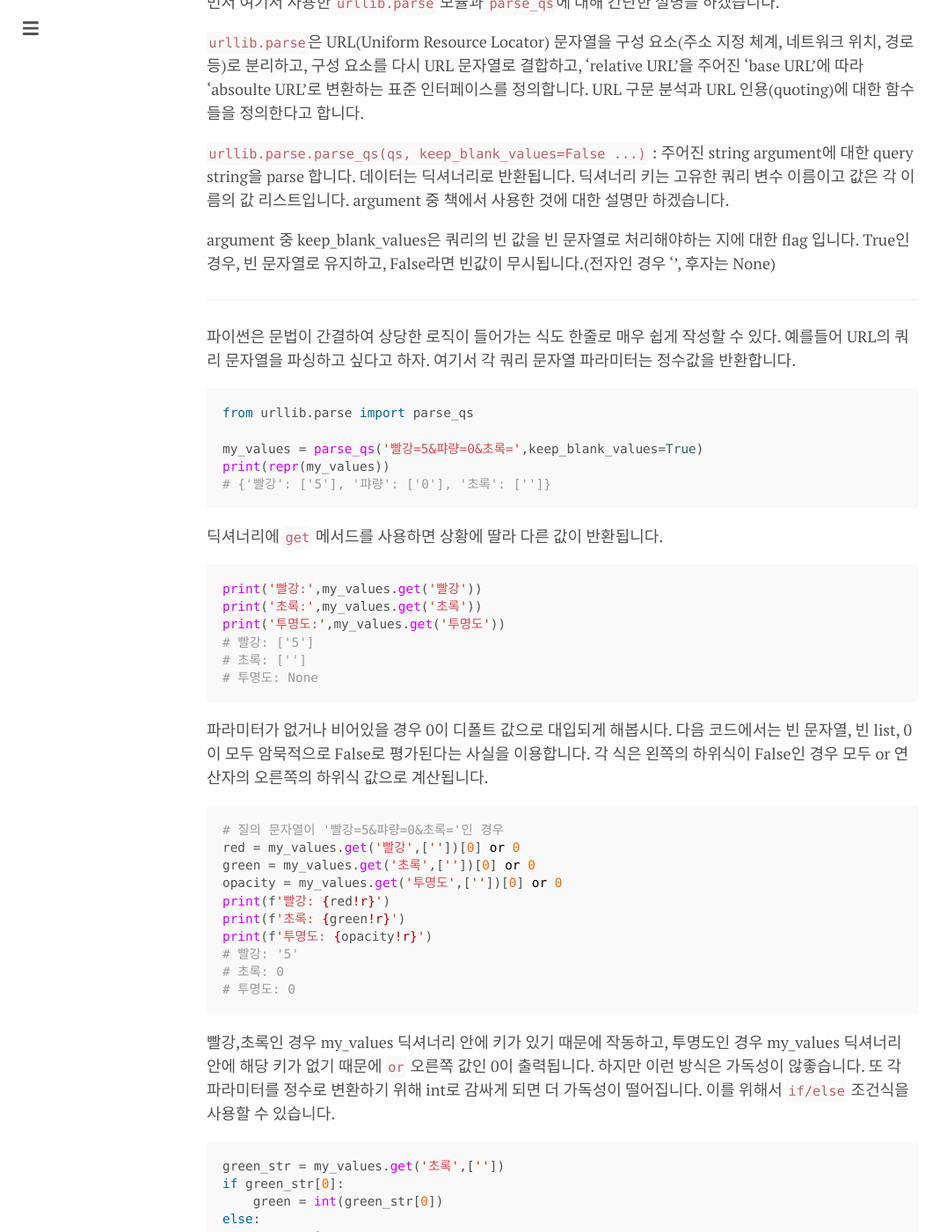
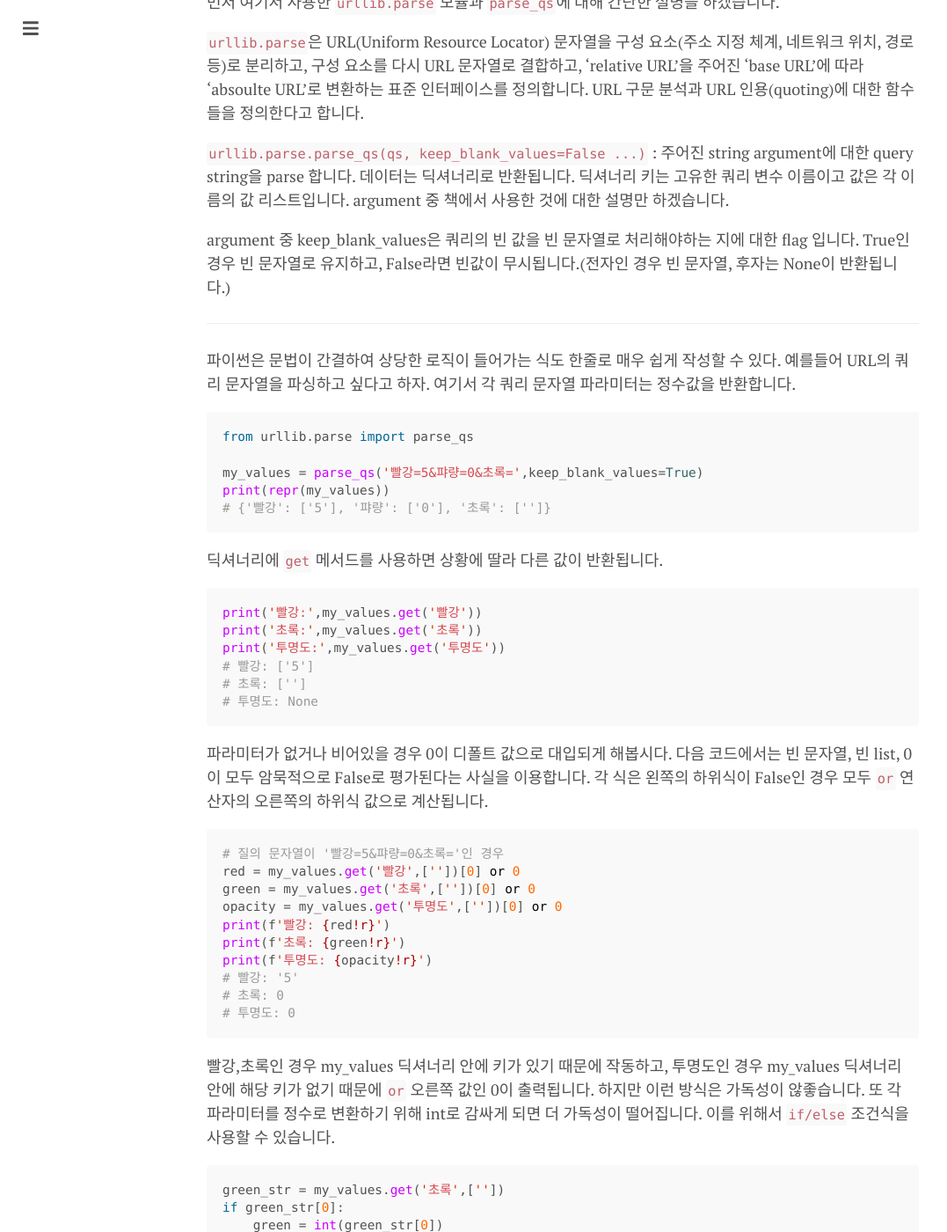
Before and after one commit to changhyeonnam/changhyeonnam.github.io, a Jekyll site: the page built from _posts/2021/2021-08-29-python_bw05_helper_function.md, in a window 1280 px wide and 1400 px high, scrolled down 538 px. Shown: the whole window at 88% size, without its empty margins (0-1077 px from the left). Built offline with Jekyll 4.4.1, drawn with Linux system fonts in a browser that asks for light colours; nearby versions of some CDN libraries; our own code applies the rules of GitHub Pages for plain Markdown files; comment, search, counter and statistics services are not loaded; some of the changed text lies outside the part shown.

Commit message:
Update 2021-08-29-python_bw05_helper_function.md

````diff
--- a/_posts/2021/2021-08-29-python_bw05_helper_function.md
+++ b/_posts/2021/2021-08-29-python_bw05_helper_function.md
@@ -20,7 +20,7 @@ comments: true
 
 `urllib.parse.parse_qs(qs, keep_blank_values=False ...)` : 주어진 string argument에 대한 query string을 parse 합니다. 데이터는 딕셔너리로 반환됩니다. 딕셔너리 키는 고유한 쿼리 변수 이름이고 값은 각 이름의 값 리스트입니다. argument 중 책에서 사용한 것에 대한 설명만 하겠습니다.
 
-argument 중 keep_blank_values은 쿼리의 빈 값을 빈 문자열로 처리해야하는 지에 대한 flag 입니다. True인 경우, 빈 문자열로 유지하고, False라면 빈값이 무시됩니다.(전자인 경우 '', 후자는 None)
+argument 중 keep_blank_values은 쿼리의 빈 값을 빈 문자열로 처리해야하는 지에 대한 flag 입니다. True인 경우 빈 문자열로 유지하고, False라면 빈값이 무시됩니다.(전자인 경우 빈 문자열, 후자는 None이 반환됩니다.)
 
 ---
 
@@ -45,7 +45,7 @@ print('투명도:',my_values.get('투명도'))
 # 투명도: None
 ```
 
-파라미터가 없거나 비어있을 경우 0이 디폴트 값으로 대입되게 해봅시다. 다음 코드에서는 빈 문자열, 빈 list, 0이 모두 암묵적으로  False로 평가된다는 사실을 이용합니다. 각 식은 왼쪽의 하위식이 False인 경우 모두 or 연산자의 오른쪽의 하위식 값으로 계산됩니다.
+파라미터가 없거나 비어있을 경우 0이 디폴트 값으로 대입되게 해봅시다. 다음 코드에서는 빈 문자열, 빈 list, 0이 모두 암묵적으로  False로 평가된다는 사실을 이용합니다. 각 식은 왼쪽의 하위식이 False인 경우 모두 `or` 연산자의 오른쪽의 하위식 값으로 계산됩니다.
 
 ```python
 # 질의 문자열이 '빨강=5&퍄량=0&초록='인 경우
````
Also changed, not shown: other parts of _posts/2021/2021-08-29-python_bw05_helper_function.md (+1 -1 lines).
